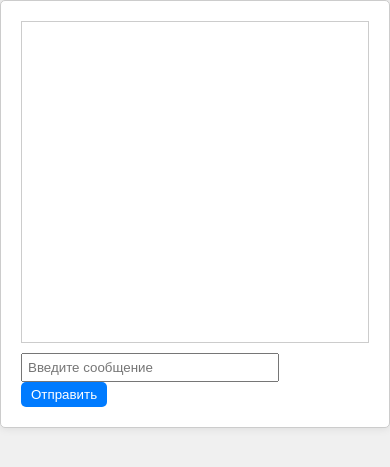
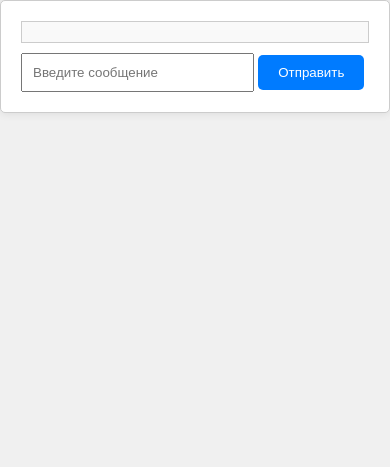
Before and after one commit to cubemalevich/bogdangram, a Flask app: page / in a window 390 px wide. Shown: the top 467 px of the page. Run offline with Flask 3, Linux system fonts and the light colour scheme; data that the repository does not hold is empty.

Commit message:
new interface

```diff
--- a/static/style.css
+++ b/static/style.css
@@ -1,4 +1,3 @@
-
 body {
     font-family: Arial, sans-serif;
     background-color: #f0f0f0;
@@ -7,7 +6,7 @@ body {
 }
 
 .chat-container {
-    max-width: 600px;
+    max-width: 800px;
     margin: 0 auto;
     padding: 20px;
     background-color: #fff;
@@ -17,27 +16,28 @@ body {
 }
 
 .chat-box {
-    height: 300px;
+    max-height: 400px;
     overflow-y: scroll;
     border: 1px solid #ccc;
     padding: 10px;
     margin-bottom: 10px;
+    background-color: #f9f9f9;
 }
 
 .message {
     background-color: #e0e0e0;
-    padding: 5px;
-    margin-bottom: 5px;
+    padding: 10px;
+    margin: 10px 0;
     border-radius: 5px;
 }
 
 #message-input {
     width: 70%;
-    padding: 5px;
+    padding: 10px;
 }
 
 button {
-    padding: 5px 10px;
+    padding: 10px 20px;
     background-color: #007bff;
     color: #fff;
     border: none;
@@ -48,3 +48,13 @@ button {
 button:hover {
     background-color: #0056b3;
 }
+
+@media screen and (max-width: 768px) {
+    .chat-container {
+        max-width: 90%;
+    }
+
+    #message-input {
+        width: 60%;
+    }
+}
--- a/templates/index.html
+++ b/templates/index.html
@@ -5,6 +5,7 @@
     <meta name="viewport" content="width=device-width, initial-scale=1.0">
     <link rel="stylesheet" href="{{ url_for('static', filename='style.css') }}">
     <title>Messenger</title>
+    <script src="{{ url_for('static', filename='app.js') }}"></script>
 </head>
 <body>
     <div class="chat-container">
@@ -16,6 +17,5 @@
             <button type="submit">Отправить</button>
         </form>
     </div>
-    <script src="{{ url_for('static', filename='app.js') }}"></script>
 </body>
 </html>
```
